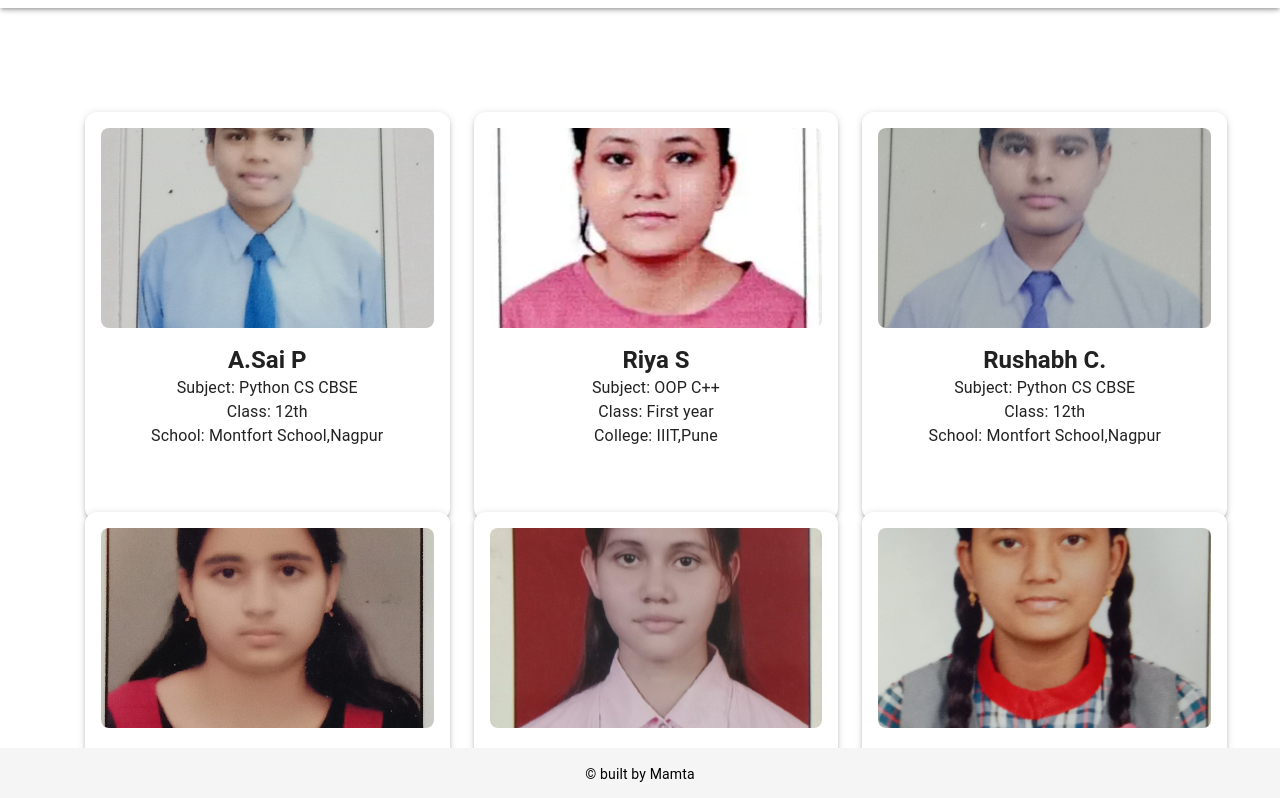
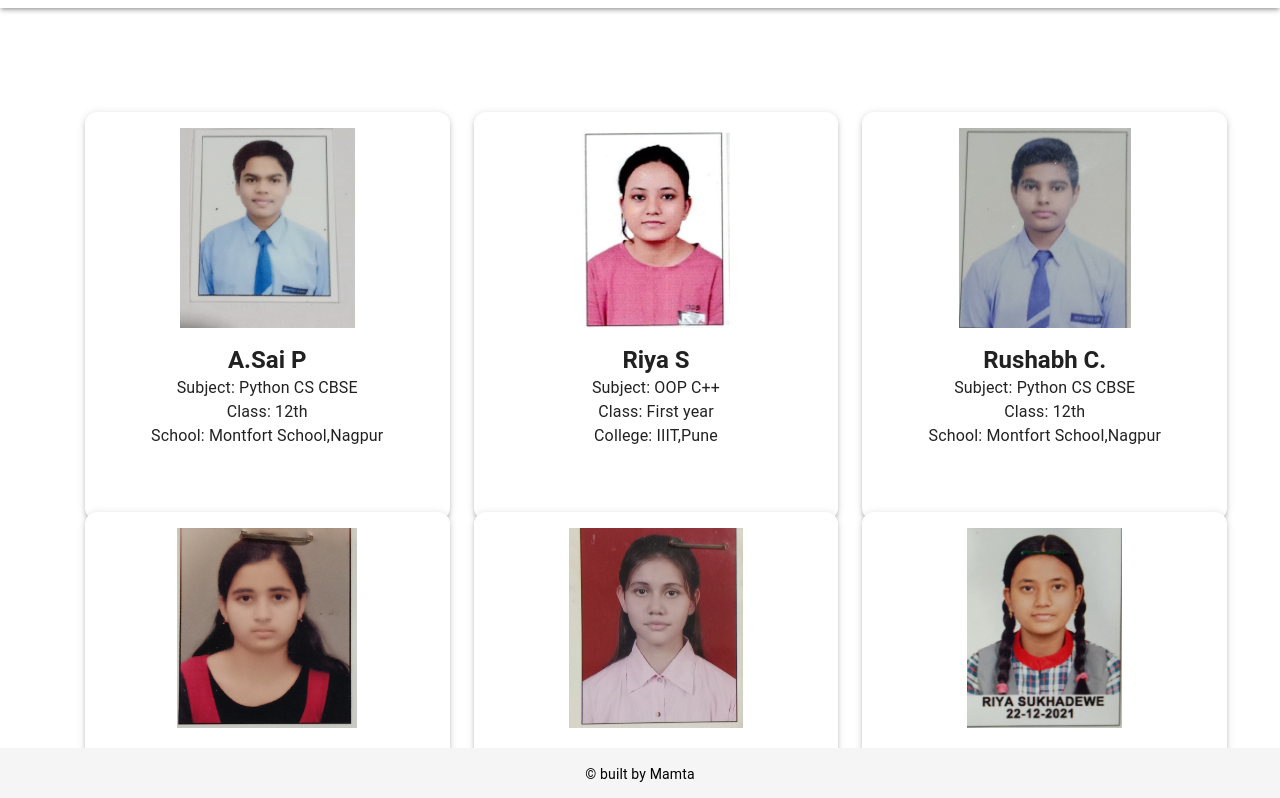
Before and after one commit to codewithMamtaR/connectwithMamta, a React (Create React App) app: page /list in a window 1280 px wide. Shown: the top 798 px of the page. Built offline with nearby package versions, Linux system fonts and the light colour scheme; a web font is replaced by a local one.

Commit message:
ntth cmt

```diff
--- a/src/pages/List.jsx
+++ b/src/pages/List.jsx
@@ -832,7 +832,7 @@ export default function StudentList() {
           alt={student.Name}
           sx={{
             height: 200,
-            objectFit: 'cover',
+            objectFit: 'contain',
             borderRadius: 2
           }}
         />
```
